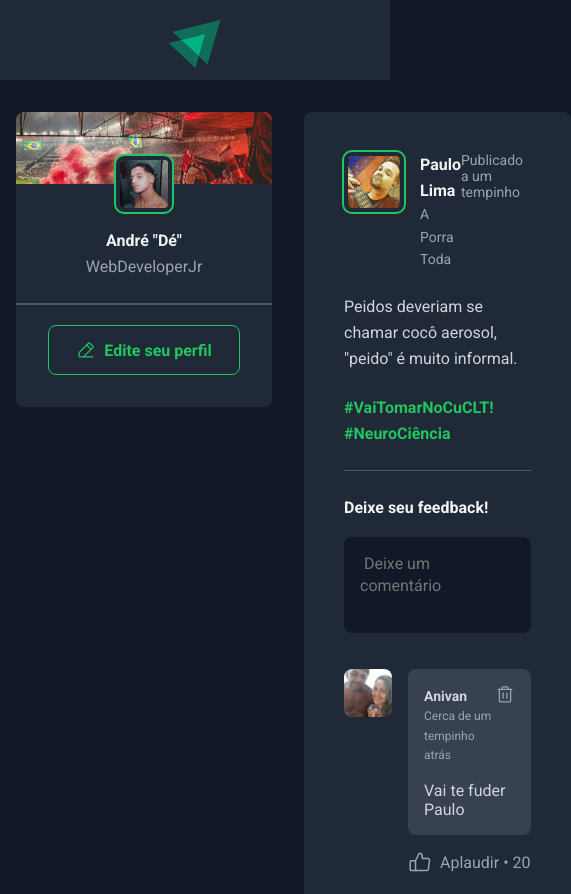
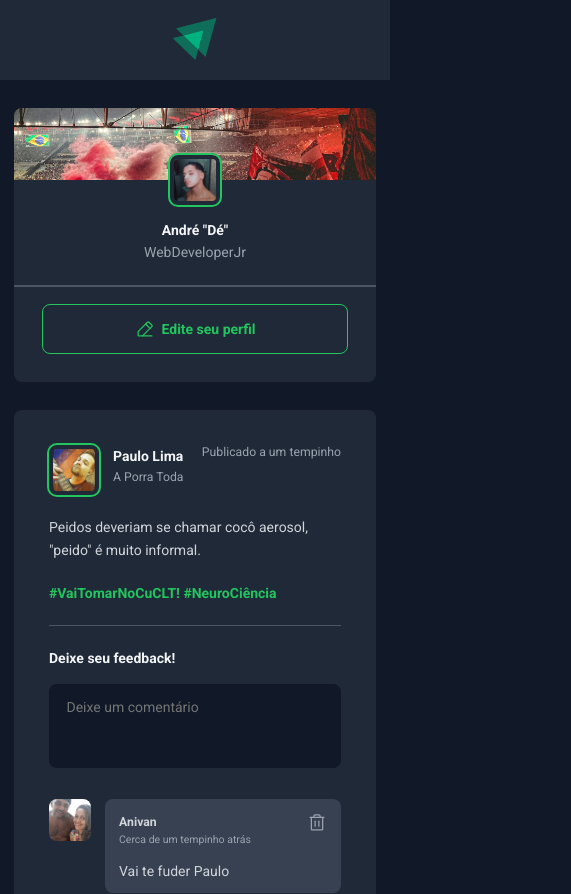
Before and after one commit to Andr7890/IgniteFeed, a React (Vite) app: page / in a window 390 px wide. Shown: the top 894 px of the page, 571 px wide, since content can reach past the window. Built offline with nearby package versions, Linux system fonts and the light colour scheme.

Commit message:
Avatar Component

```diff
--- a/src/App.module.css
+++ b/src/App.module.css
@@ -8,3 +8,12 @@
     gap: 2rem;
     align-items: flex-start;
 }
+
+@media (max-width: 768px) {
+    html{
+        font-size: 87.5%;
+    }
+    .wrapper {
+        grid-template-columns: 1fr;
+    }
+}
--- /dev/null
+++ b/src/components/Avatar.jsx
@@ -0,0 +1,10 @@
+import styles from "./Avatar.module.css"
+
+export function Avatar({ hasBorder= true, src }) {
+    return(
+        <img
+        className={hasBorder ? styles.avatarWithBorder : styles.avatar}
+        src={src} alt=""
+        />
+    );
+}
--- /dev/null
+++ b/src/components/Avatar.module.css
@@ -0,0 +1,15 @@
+.avatar {
+    box-sizing: initial;
+    width: 3rem;
+    height: 3rem;
+    border-radius: 8px;
+}
+
+.avatarWithBorder {
+    box-sizing: initial;
+    width: 3rem;
+    height: 3rem;
+    border-radius: 8px;
+    border: 4px solid var(--gray-800);
+    outline: 2px solid var(--green-500);
+}
--- a/src/components/Comment.jsx
+++ b/src/components/Comment.jsx
@@ -1,10 +1,11 @@
 import { ThumbsUp, Trash } from 'phosphor-react'
 import styles from './Comment.module.css'
+import { Avatar } from './Avatar'
 
 export function Comment () {
     return(
         <div className={styles.comment}>
-            <img src="src\assets\anivan-profile-pic.jpg" alt="" />
+            <Avatar hasBorder={false} src="src\assets\anivan-profile-pic.jpg" alt="" />
             <div className={styles.commentBox}>
                 <div className={styles.commentContent}>
                     <header>
--- a/src/components/Comment.module.css
+++ b/src/components/Comment.module.css
@@ -68,7 +68,6 @@
     cursor: pointer;
     display: flex;
     align-items: center;
-
     border-radius: 2px;
 }
 
--- a/src/components/Post.jsx
+++ b/src/components/Post.jsx
@@ -1,3 +1,4 @@
+import { Avatar } from './Avatar';
 import { Comment } from './Comment';
 import styles from './Post.module.css';
 
@@ -7,7 +8,7 @@ export function Post() {
 
             <header>
                 <div className={styles.author}>
-                    <img className={styles.avatar} src="src\assets\paulo-profile-pic.jpg" alt="" />
+                    <Avatar src="src\assets\paulo-profile-pic.jpg" alt="" />
                     <div className={styles.authorInfo}>
                         <strong> Paulo Lima </strong>
                         <span> A Porra Toda </span>
--- a/src/components/Post.module.css
+++ b/src/components/Post.module.css
@@ -45,14 +45,6 @@
     gap: 1rem;
 }
 
-.author img {
-    height: 60px;
-    width: 60px;
-
-    border-radius: 8px;
-    border: 4px solid var(--gray-800);
-    outline: 2px solid var(--green-500);
-}
 
 .authorInfo strong {
     display: block;
--- a/src/components/Sidebar.jsx
+++ b/src/components/Sidebar.jsx
@@ -1,6 +1,7 @@
 import { PencilSimpleLine } from "phosphor-react";
 
 import styles from "./Sidebar.module.css"
+import { Avatar } from "./Avatar";
 
 export function Sidebar(){
     return(
@@ -11,7 +12,7 @@ export function Sidebar(){
             />
 
             <div className={styles.profile}>
-                <img className={styles.avatar} src="src\assets\profile-pic.jpg" alt="" />
+                <Avatar src="src\assets\profile-pic.jpg"/>
 
                 <strong>André "Dé"</strong>
 
--- a/src/components/Sidebar.module.css
+++ b/src/components/Sidebar.module.css
@@ -17,14 +17,7 @@
     margin-top: -2rem;
 }
 
-.avatar {
-    box-sizing: initial;
-    width: 3rem;
-    height: 3rem;
-    border-radius: 8px;
-    border: 4px solid var(--gray-800);
-    outline: 2px solid var(--green-500);
-}
+
 
 .profile strong {
     margin-top: 1rem;
```
